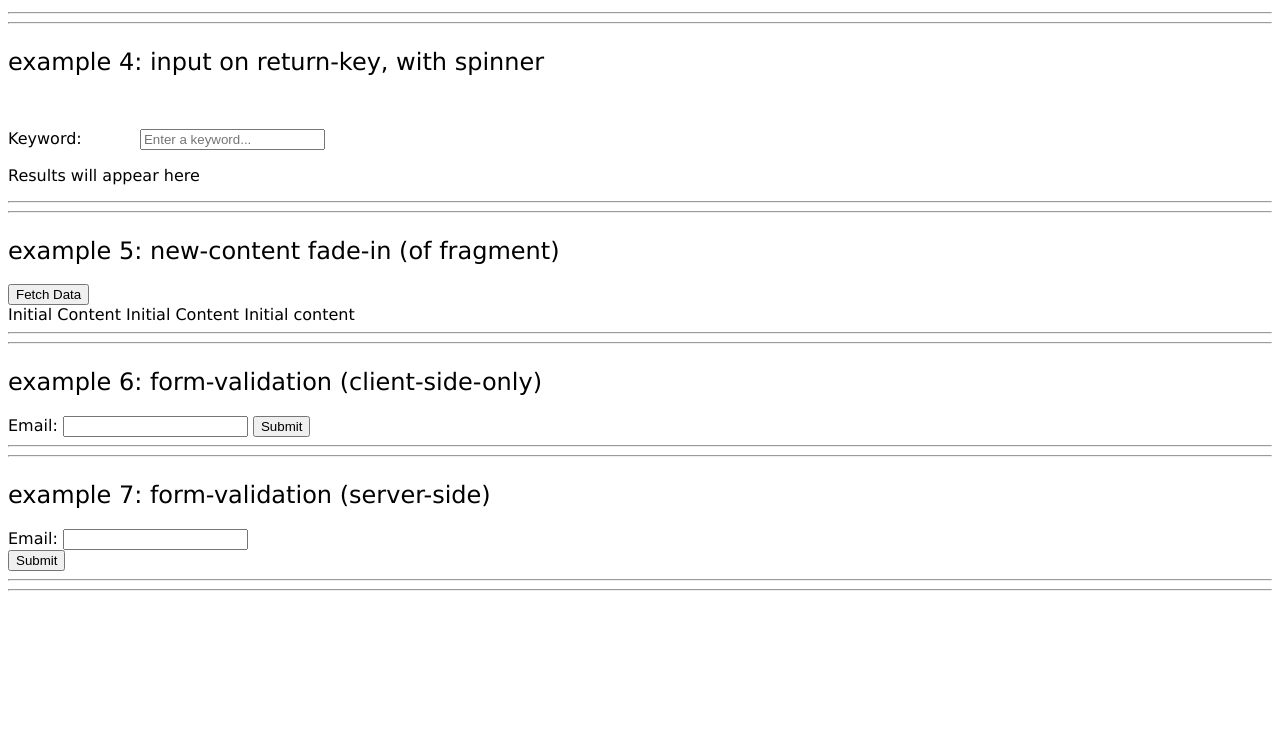
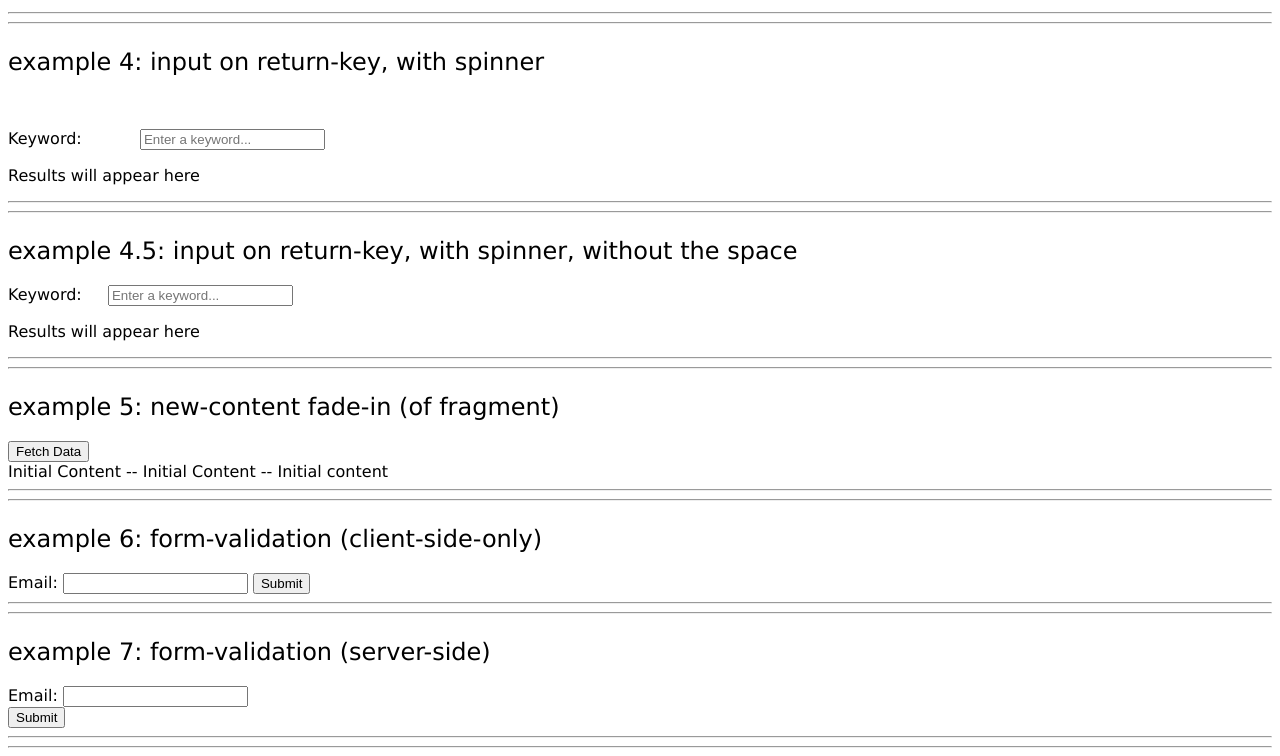
Before and after one commit to birkin/htmx_project, a Django app: page /htmx_examples/ in a window 1280 px wide. Shown: the part 612-1368 px from the top of the page. Before the commit the page ends 1203 px from the top, so only its background shows below. Run offline with Django 4.2, Linux system fonts and the light colour scheme; parts of the project's set-up code (start-up, migrations or seed data) failed here and were passed over; some libraries are stand-ins or nearby versions.

Commit message:
improves spacing on example.

```diff
--- a/htmx_app/templates/htmx_examples.html
+++ b/htmx_app/templates/htmx_examples.html
@@ -105,21 +105,58 @@
 <h2>example 4: input on return-key, with spinner</h2>
 
 <label>Keyword:
-    <span class="loader htmx-indicator"></span>
+    <!-- Original tutorial span:
+        <span class="loader htmx-indicator"></span>
+        The problem is that this adds a big space between the `example...` line and the `Keyword` line. -->
+
+    <!-- Trying:
+        <span class="loader htmx-indicator" style="visibility: hidden;"></span>
+        No-go; this keeps the space, but does not show the spinner. -->
+
+    <!-- Trying:
+        <span class="loader htmx-indicator" style="display: none;"></span>
+        No-go; this eliminates the space, but also does not show the spinner -->
+
+    <span id="span4" class="loader htmx-indicator"></span> <!-- class of "loader" is required; can't be changed even if hx-indicator matches the change -->
     <input
         type="text"
         placeholder="Enter a keyword..."
         hx-get="https://v2.jokeapi.dev/joke/Any?format=txt&safe-mode"
         hx-target="#joke-container-4"
-        hx-indicator=".loader"
+        hx-indicator="#span4.loader"
         name="contains"
-    />
+    />  <!-- original indicator was `hx-indicator=".loader"` -- but I want to avoid conflict with the entry below -->
 </label>
 
 <p id="joke-container-4">Results will appear here</p>
 
 <hr>
 <hr>
+
+
+
+
+<h2>example 4.5: input on return-key, with spinner, without the space</h2>
+
+<label>Keyword:
+    <span id="span45" class="loader htmx-indicator" style="margin: -1em;"></span> <!-- only addition is the margin-style -->
+    <input
+        type="text"
+        placeholder="Enter a keyword..."
+        hx-get="https://v2.jokeapi.dev/joke/Any?format=txt&safe-mode"
+        hx-target="#joke-container-4-5"
+        hx-indicator="#span45.loader"
+        name="contains"
+    />
+</label>
+
+<p id="joke-container-4-5">Results will appear here</p>
+
+<hr>
+<hr>
+
+
+
 
 <h2>example 5: new-content fade-in (of fragment)</h2>
 
@@ -131,7 +168,7 @@
 </button>
 
 <div id="example_5_content">
-    Initial Content Initial Content Initial content
+    Initial Content -- Initial Content -- Initial content
 </div>
 
 <hr>
--- a/htmx_app/views.py
+++ b/htmx_app/views.py
@@ -41,7 +41,7 @@ def htmx_f__new_content(request):
     """
     html = '''
 <div id="example_5_content" class="fadeIn">
-    New Content New Content New Content
+    New Content -- New Content -- New Content
 </div>
 '''
     return HttpResponse( html )
```
